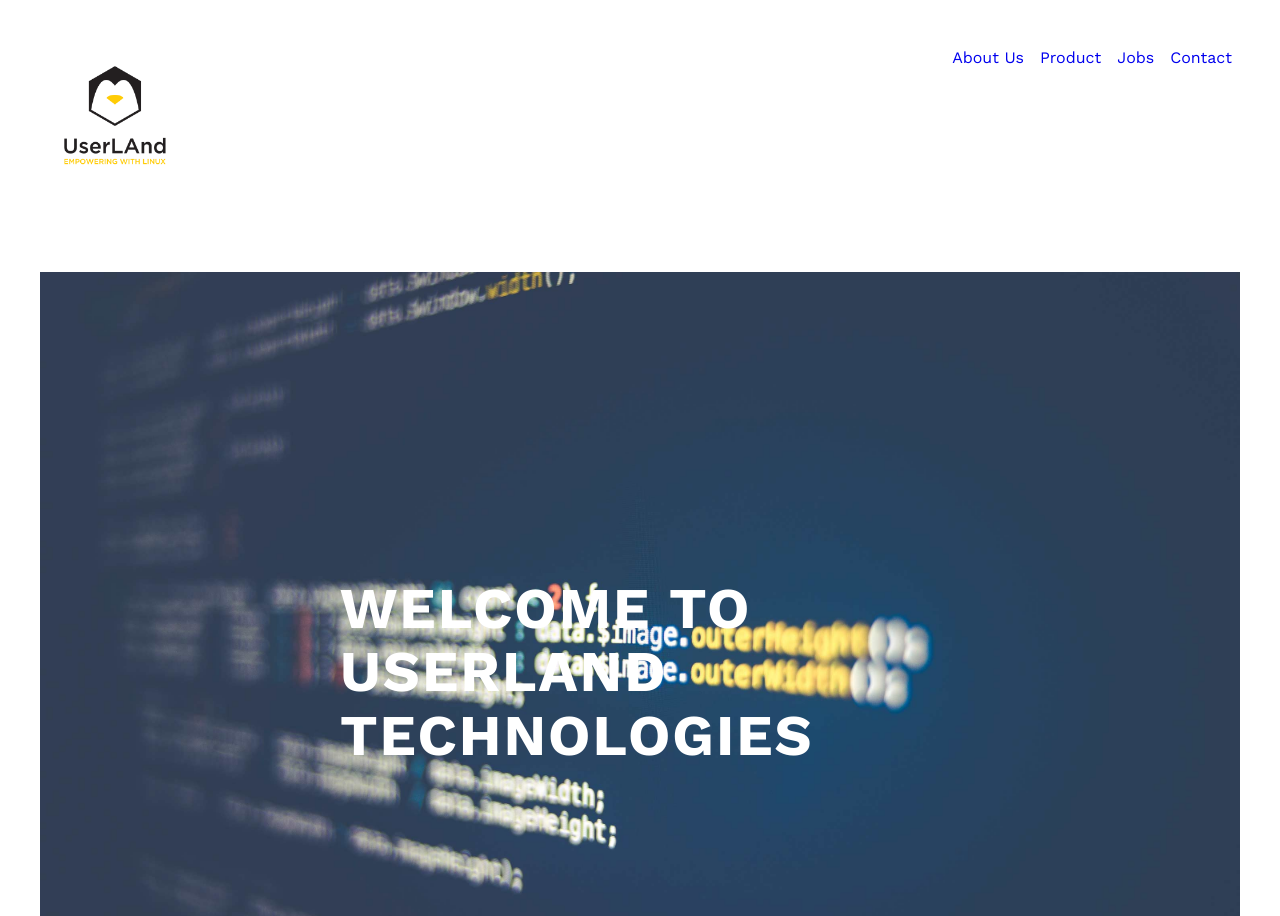
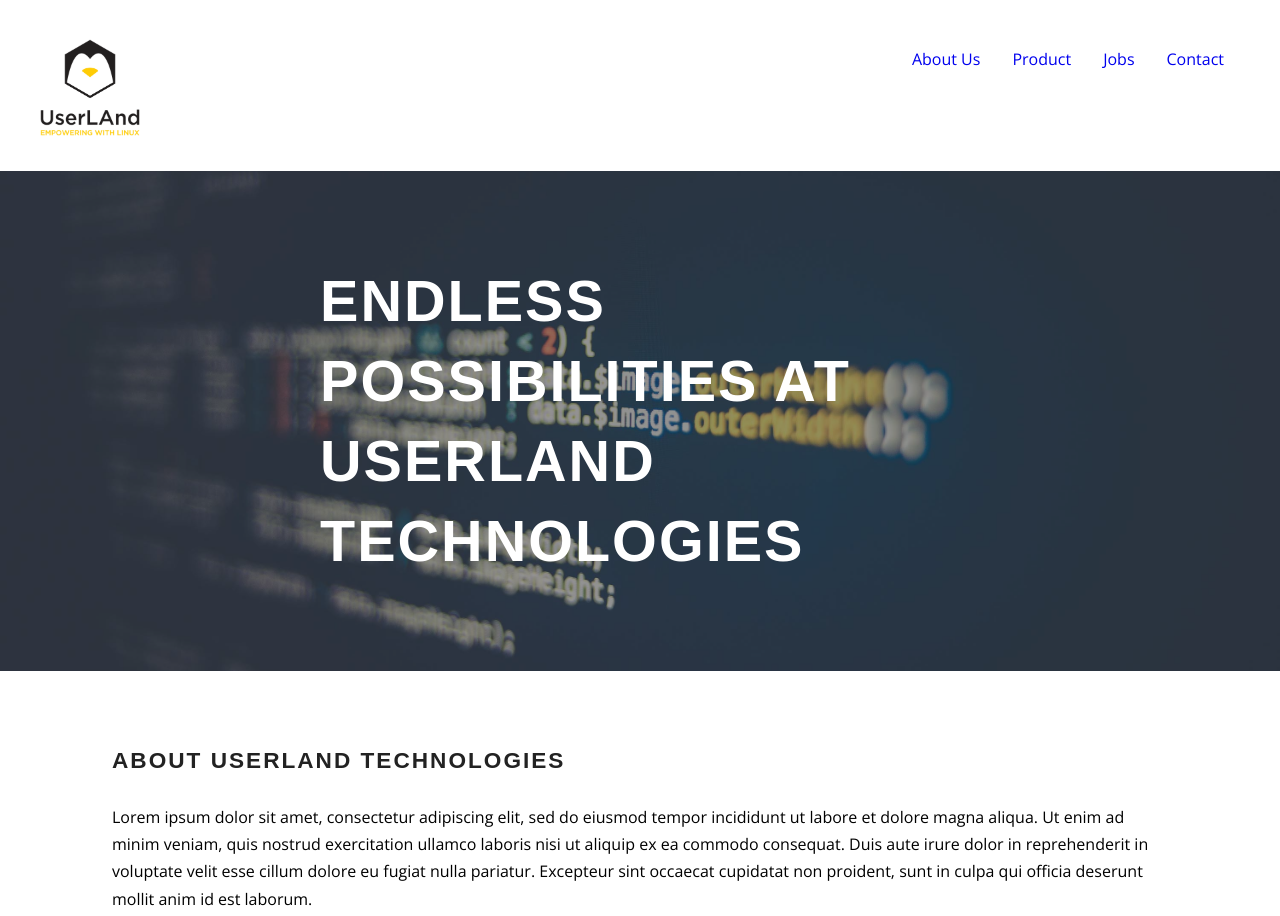
Before and after one commit to limongoo/userland, a React app: page / in a window 1280 px wide. Shown: the top 916 px of the page. Built offline with nearby package versions, Linux system fonts and the light colour scheme; some packages are replaced by stand-ins of ours; a web font is replaced by a local one.

Commit message:
layout update, full width

```diff
--- a/src/components/app/app.css
+++ b/src/components/app/app.css
@@ -29,12 +29,12 @@
   text-align: center;
   /* background-color: $lightgray; */
   /* background-image: linear-gradient(90deg, #e6e6e6 100%, #fcfcfc 0%); */
-  padding: 1rem;
+  padding: 0;
 }
 
 #footer {
   grid-area: footer;
-  padding: 1.5rem;
+  padding: 0;
   text-align: center;
 }
 
@@ -67,13 +67,13 @@
   display: flex;
 
   li {
-    padding: 0 0.5rem 0;
+    padding: 0 1rem 0;
   }
 }
 
 .main-container {
   text-align: left;
-  padding: 2rem 0;
+  padding: 0;
 }
 
 .footer {
@@ -89,7 +89,7 @@
     font-size: 1.3rem;
     padding: 7px 0 0;
     color: $black;
-    width: 150px;
+    width: 100px;
     text-align: left;
   }
 
@@ -114,7 +114,7 @@
     /* margin: 1rem 0; */
 
     p {
-      line-height: 5px;
+      line-height: 1.7;
     }
   }
 }
@@ -148,8 +148,7 @@
   }
 
   .footer {
-    display: flex;
-    justify-content: space-between;
+
   }
 
   .mobile-logo {
--- a/src/components/app/footer/Footer.js
+++ b/src/components/app/footer/Footer.js
@@ -6,8 +6,20 @@
   render() {
     return (
       <footer role="contentinfo" id="footer">
-        <section className="footer maxwidth-wrap">
-          <p>&#169; <a href="https://github.com/limongoo/" target="_blank" rel="author noopener noreferrer">UserLAnd Technologies, LLC.</a></p>
+        <section className="footer">
+
+          {/* --- Contact Section --- */}
+          <div className="contact-container">
+            <div className="maxwidth-wrap">
+              {/* Title goes here */}
+              <h3 className="contact-title">Contact</h3>
+
+              {/* Text goes here */}
+              <p>Lorem ipsum dolor sit amet, consectetur adipiscing elit, sed do eiusmod tempor incididunt ut labore et dolore magna aliqua. Ut enim ad minim veniam, quis nostrud exercitation ullamco laboris nisi ut aliquip ex ea commodo consequat. Duis aute irure dolor in reprehenderit in voluptate velit esse cillum dolore eu fugiat nulla pariatur. Excepteur sint occaecat cupidatat non proident, sunt in culpa qui officia deserunt mollit anim id est laborum.</p>
+              <p>&#169; <a href="https://github.com/limongoo/" target="_blank" rel="author noopener noreferrer">UserLAnd Technologies, LLC.</a></p>
+            </div>
+          </div>
+
         </section>
       </footer>
     );
--- a/src/components/app/header/Header.js
+++ b/src/components/app/header/Header.js
@@ -3,7 +3,7 @@
 import { Link } from 'react-router-dom';
 import '../app.css';
 import Error from '../errorloading/Error';
-import Logo from './UserLand-Logo-RGB.jpg';
+import Logo from './UserLand-Logo-RGB.png';
 
 class Header extends Component {
 
--- a/src/components/home/Home.js
+++ b/src/components/home/Home.js
@@ -8,59 +8,60 @@
 
   render() {
     return (
-      <section className="main-container maxwidth-wrap">
+      <section className="main-container">
+
 
         {/* --- Landing Section --- */}
         <div className="landing-container">
-          <h1 className="landing-title">Welcome to UserLAnd Technologies</h1>
-          <img className="landing-img" src={Landing} alt="Userland landing"/>
+          <div className="maxwidth-wrap">
+            <div className="layer">
+              <h1 className="landing-title">Endless Possibilities at UserLAnd Technologies</h1>
+              <div className="landing-img"></div>
+            </div>
+          </div>
         </div>
 
 
 
         {/* --- About Us Section --- */}
         <div className="about-container">
-
+          <div className="maxwidth-wrap">
             {/* Title goes here */}
-          <h3 className="about-title"> About UserLAnd Technologies</h3>
+            <h4 className="about-title"> About UserLAnd Technologies</h4>
 
             {/* Text goes here */}
             <p>Lorem ipsum dolor sit amet, consectetur adipiscing elit, sed do eiusmod tempor incididunt ut labore et dolore magna aliqua. Ut enim ad minim veniam, quis nostrud exercitation ullamco laboris nisi ut aliquip ex ea commodo consequat. Duis aute irure dolor in reprehenderit in voluptate velit esse cillum dolore eu fugiat nulla pariatur. Excepteur sint occaecat cupidatat non proident, sunt in culpa qui officia deserunt mollit anim id est laborum.</p>
+          </div>
         </div>
 
 
 
         {/* --- Product Section --- */}
         <div className="product-container">
-
+          <div className="maxwidth-wrap">
             {/* Title goes here */}
-          <h3 className="product-title">Product</h3>
+            <h4 className="product-title">Product</h4>
 
             {/* Text goes here */}
             <p>Lorem ipsum dolor sit amet, consectetur adipiscing elit, sed do eiusmod tempor incididunt ut labore et dolore magna aliqua. Ut enim ad minim veniam, quis nostrud exercitation ullamco laboris nisi ut aliquip ex ea commodo consequat. Duis aute irure dolor in reprehenderit in voluptate velit esse cillum dolore eu fugiat nulla pariatur. Excepteur sint occaecat cupidatat non proident, sunt in culpa qui officia deserunt mollit anim id est laborum.</p>
+          </div>
         </div>
 
 
         {/* --- Job Posting Section --- */}
         <div className="job-container">
+          <div className="maxwidth-wrap">
 
             {/* Title goes here */}
-          <h3 className="job-title">Jobs</h3>
+            <h4 className="job-title">Jobs</h4>
 
             {/* Text goes here */}
             <p>Lorem ipsum dolor sit amet, consectetur adipiscing elit, sed do eiusmod tempor incididunt ut labore et dolore magna aliqua. Ut enim ad minim veniam, quis nostrud exercitation ullamco laboris nisi ut aliquip ex ea commodo consequat. Duis aute irure dolor in reprehenderit in voluptate velit esse cillum dolore eu fugiat nulla pariatur. Excepteur sint occaecat cupidatat non proident, sunt in culpa qui officia deserunt mollit anim id est laborum.</p>
           </div>
+        </div>
 
 
-        {/* --- Contact Section --- */}
-        <div className="contact-container">
 
-          {/* Title goes here */}
-          <h3 className="contact-title">Contact</h3>
-
-          {/* Text goes here */}
-          <p>Lorem ipsum dolor sit amet, consectetur adipiscing elit, sed do eiusmod tempor incididunt ut labore et dolore magna aliqua. Ut enim ad minim veniam, quis nostrud exercitation ullamco laboris nisi ut aliquip ex ea commodo consequat. Duis aute irure dolor in reprehenderit in voluptate velit esse cillum dolore eu fugiat nulla pariatur. Excepteur sint occaecat cupidatat non proident, sunt in culpa qui officia deserunt mollit anim id est laborum.</p>
-        </div>
       </section>
     );
   }
--- a/src/components/home/home.css
+++ b/src/components/home/home.css
@@ -2,6 +2,11 @@
 
 .landing-container {
   position: relative;
+  background-image: url(userland-landing.jpg);
+  background-position: center;
+  background-repeat: no-repeat;
+  background-size: cover;
+  height: 500px;
 }
 
 .landing-title {
@@ -10,11 +15,25 @@
 	left: 50%;
   transform: translate(-50%, -50%);
   color: white;
+  line-height: 5rem;
+}
+
+.layer {
+  background-color: rgba(40,40,40,0.5);
+  position: absolute;
+  top: 0;
+  left: 0;
+  width: 100%;
+  height: 100%;
 }
 
 .about-container {
   background-color: $yellow;
   padding: 3rem 7rem;
+
+}
+
+.about-content {
   display: flex;
 
   .about-title {
--- a/src/index.html
+++ b/src/index.html
@@ -6,7 +6,7 @@
   <meta http-equiv="X-UA-Compatible" content="ie=edge">
   <title>UserLAnd Technologies</title>
   <link rel="preconnect" href="https://fonts.gstatic.com" crossorigin>
-  <link href="https://fonts.googleapis.com/css?family=Work+Sans:200,300,400,500,600,700|Trirong:700,800,900" rel="stylesheet">
+  <link href="https://fonts.googleapis.com/css?family=Open+Sans:300,400,600,700" rel="stylesheet">
 </head>
 <body>
   <a href="#main" class="clip">Go to main content</a>
--- a/src/styles/main.css
+++ b/src/styles/main.css
@@ -3,7 +3,7 @@
 html {height: 100%;}
 
 body {
-  font-family: 'Work Sans', sans-serif;
+  font-family: 'Open Sans', sans-serif;
   font-weight: 400;
   color: $black;
   min-height: 100%;
```
Also changed, not shown: src/components/app/header/UserLand-Logo-RGB.png (added). Lines whose indentation alone changed are shown as unchanged.
